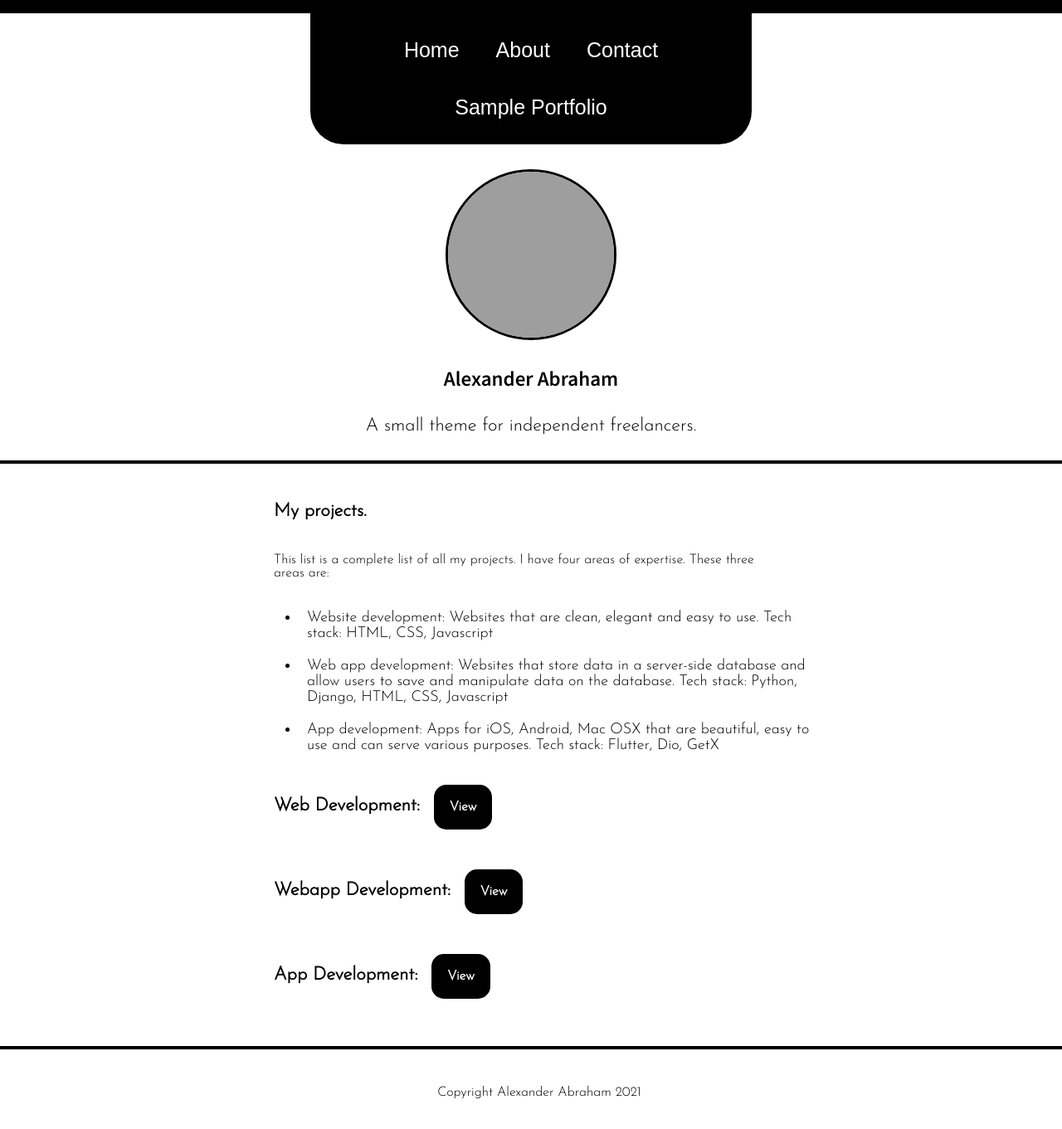
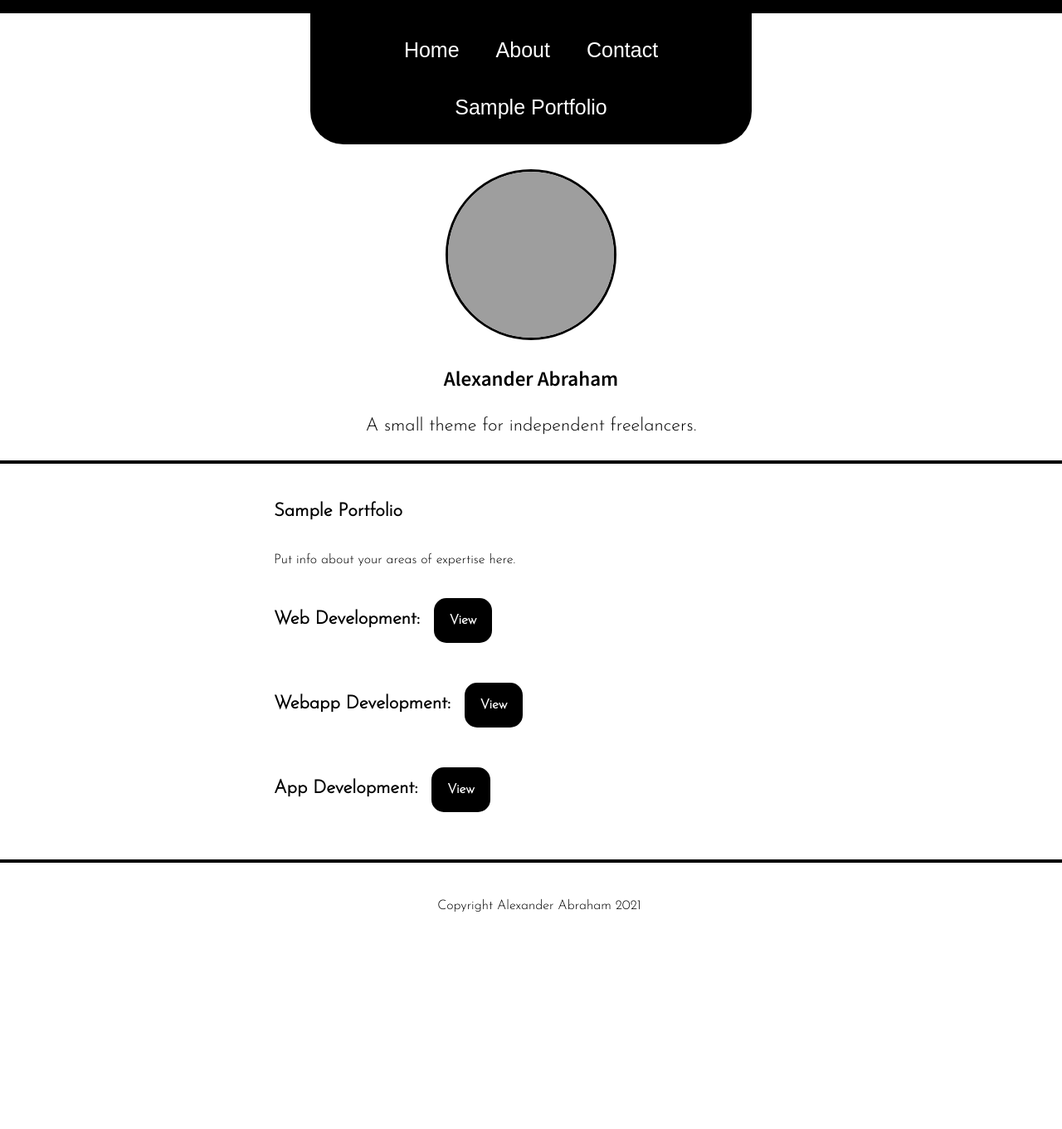
Before and after one commit to iamtheblackunicorn/tiny-lab, a Jekyll site: the page built from content/projects/index.markdown, in a window 1280 px wide. Shown: the whole page at 83% size. Built offline with Jekyll 4.4.1, drawn with Linux system fonts in a browser that asks for light colours; some web fonts are replaced; grey boxes are pictures that could not be loaded.

Commit message:
Update index.markdown

```diff
--- a/content/projects/index.markdown
+++ b/content/projects/index.markdown
@@ -1,13 +1,8 @@
 ---
 layout: "projects"
-title: "Projects"
+title: "Portfolio"
 ---
 
-## My projects.
+## Sample Portfolio
 
-This list is a complete list of all my projects. I have four areas of expertise.
-These three areas are:
-
-- Website development: Websites that are clean, elegant and easy to use. Tech stack: HTML, CSS, Javascript
-- Web app development: Websites that store data in a server-side database and allow users to save and manipulate data on the database. Tech stack: Python, Django, HTML, CSS, Javascript
-- App development: Apps for iOS, Android, Mac OSX that are beautiful, easy to use and can serve various purposes. Tech stack: Flutter, Dio, GetX
+Put info about your areas of expertise here.
```
